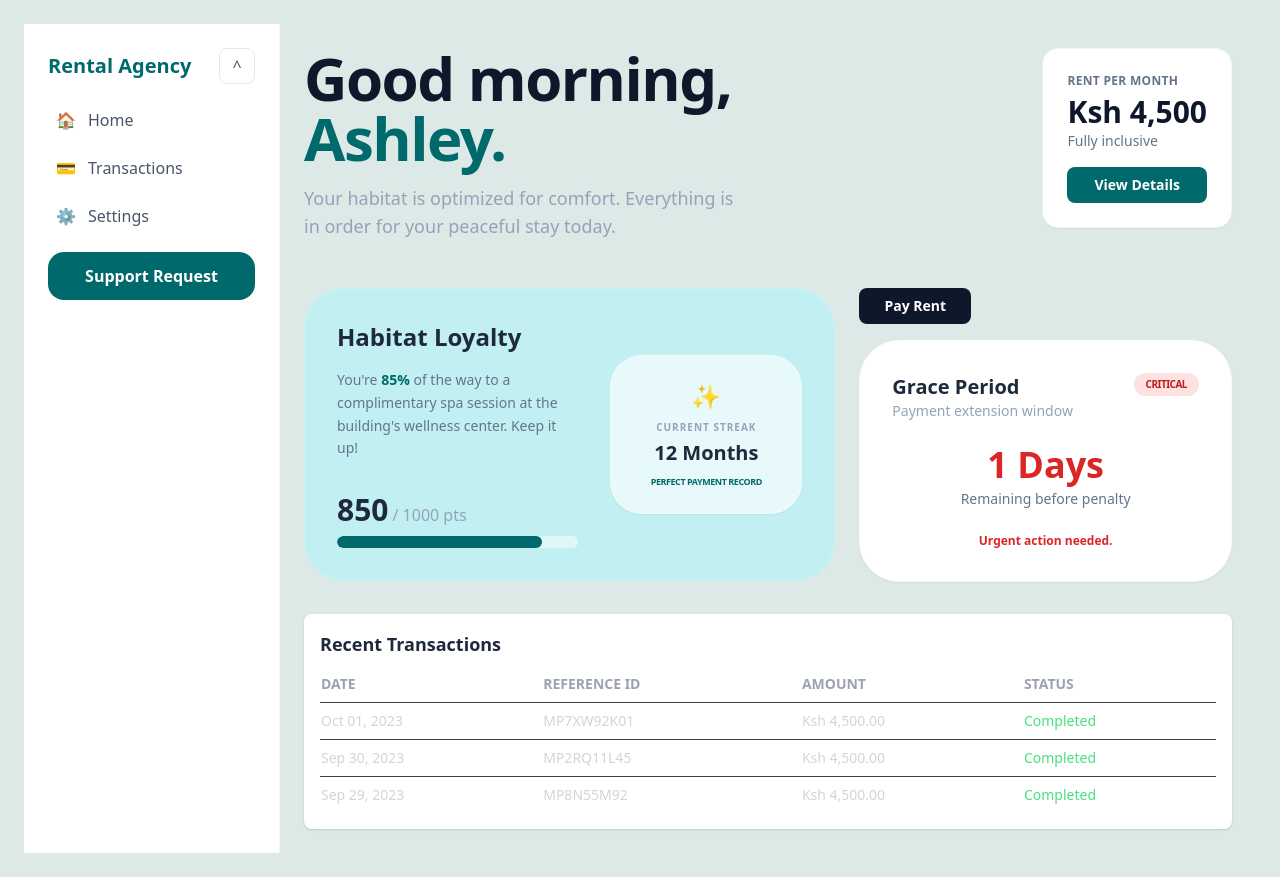
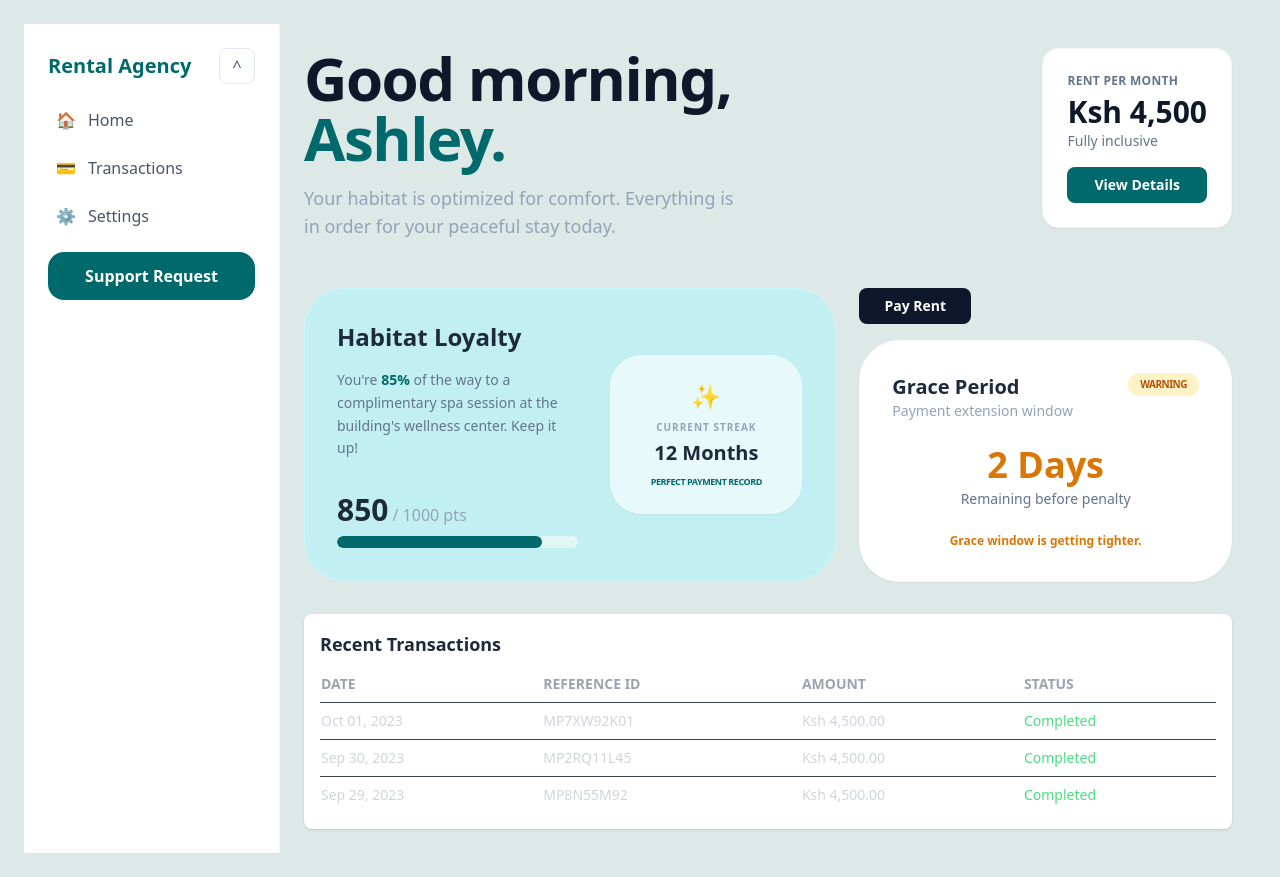
Before and after one commit to Isabellanamutenda/Serene-habitat, a Nuxt app: page /tenant/dashboard in a window 1280 px wide. Built offline with nearby package versions, Linux system fonts and the light colour scheme.

Commit message:
update grace days card

```diff
--- a/pages/tenant/dashboard.vue
+++ b/pages/tenant/dashboard.vue
@@ -133,7 +133,7 @@ import GracePeriodCard from '~/components/landlord/GracePeriodCard.vue'
 import Rewards from '~/components/tenant/Rewards.vue'
 import PaymentHistory from '~/components/tenant/PaymentHistory.vue'
 
-const graceDaysRemaining = 1
+const graceDaysRemaining = 2
 
 const transactions = [
   { date: 'Oct 01, 2023', ref: 'MP7XW92K01', amount: 'Ksh 4,500.00', status: 'Completed' },
```
